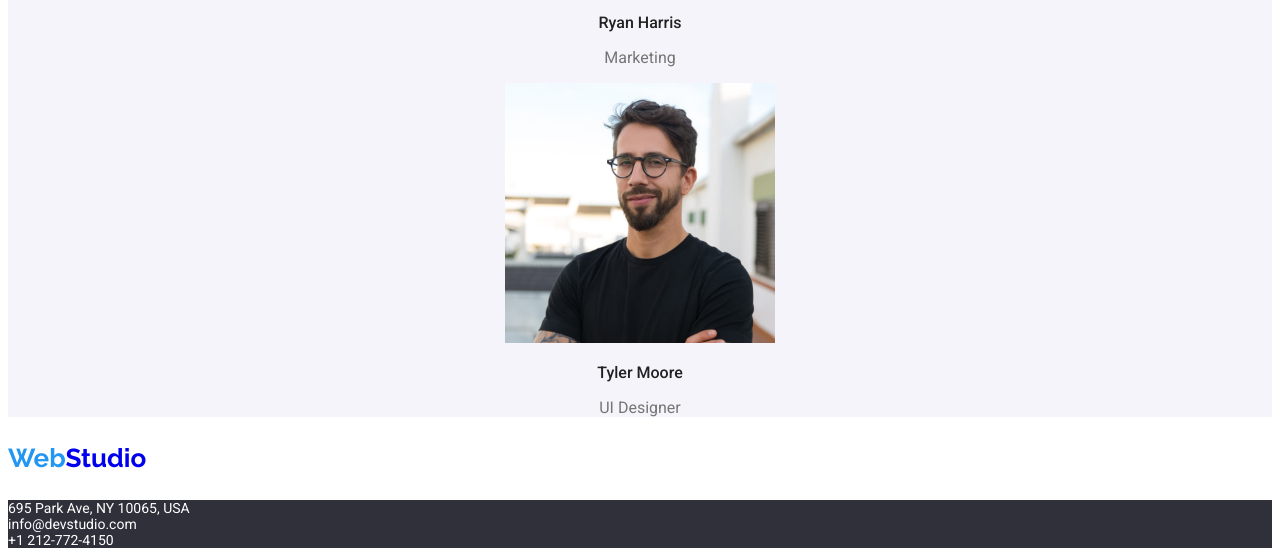
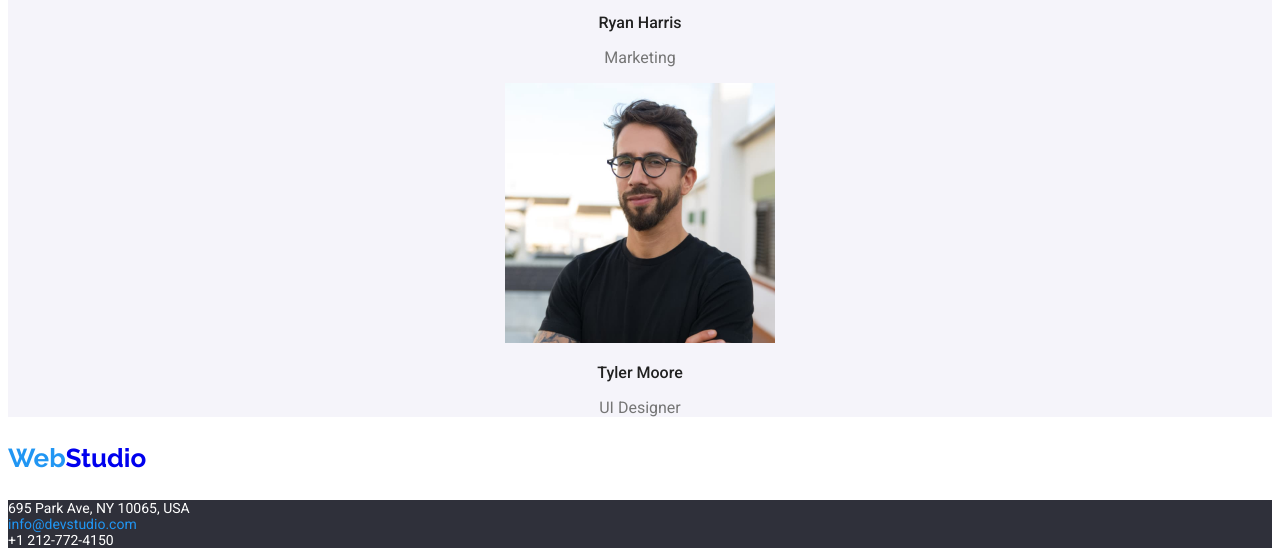
Before and after one commit to Ancasab/goit-markup-hw-02., a plain HTML site: page index.html in a window 1280 px wide. In both pictures the pointer is over the link 72 px from the left and 2445 px from the top of the page. Shown: the part 1922-2478 px from the top of the page. Drawn offline with Linux system fonts and the light colour scheme.

Commit message:
style address tag

```diff
--- a/css/style.css
+++ b/css/style.css
@@ -151,7 +151,12 @@ color: var(--black);
 .footer__address a {
     color: var(--white);
     text-decoration: none;
+    cursor: pointer;
  }
+.footer__address a:hover,
+.footer__address a:focus {
+    color: var(--blue);
+}
 
  /* Portofoliu style */
 
```
